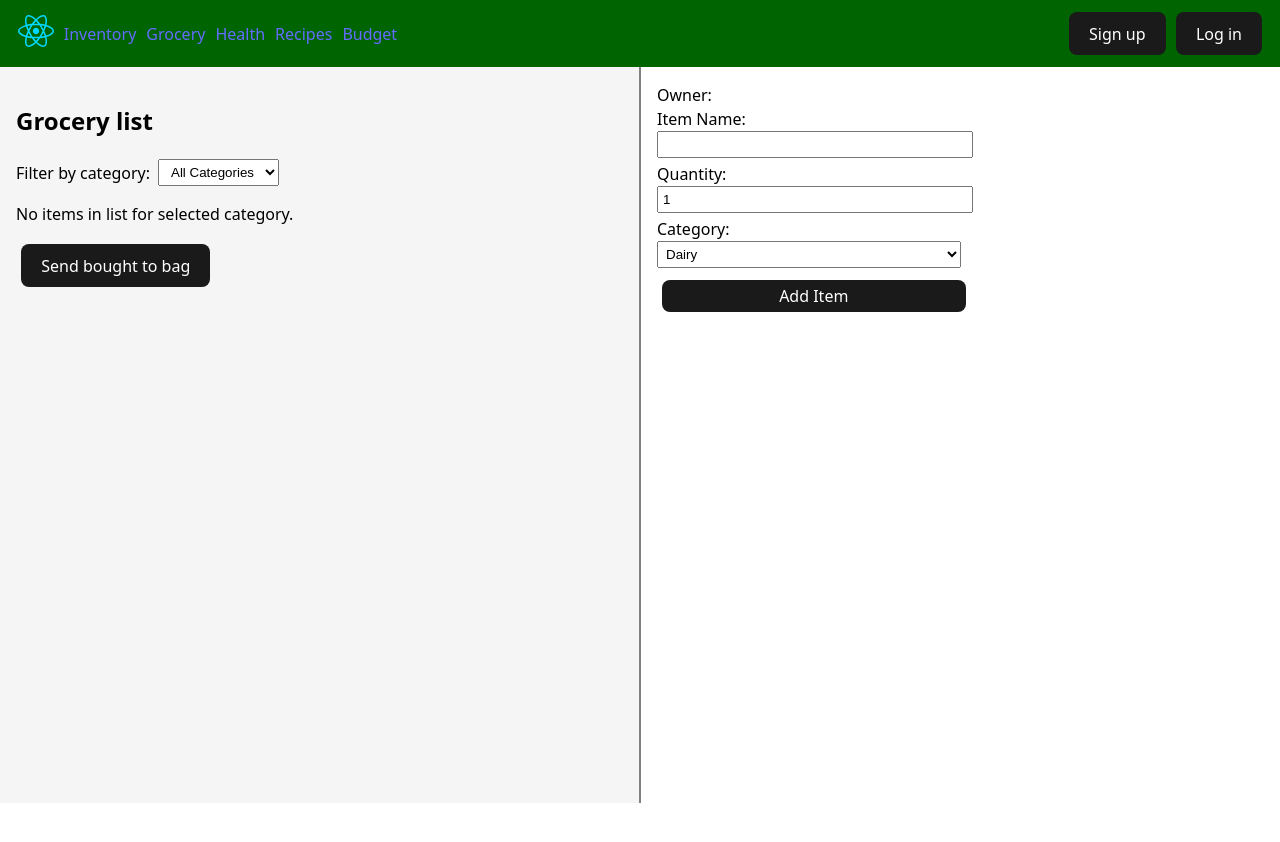
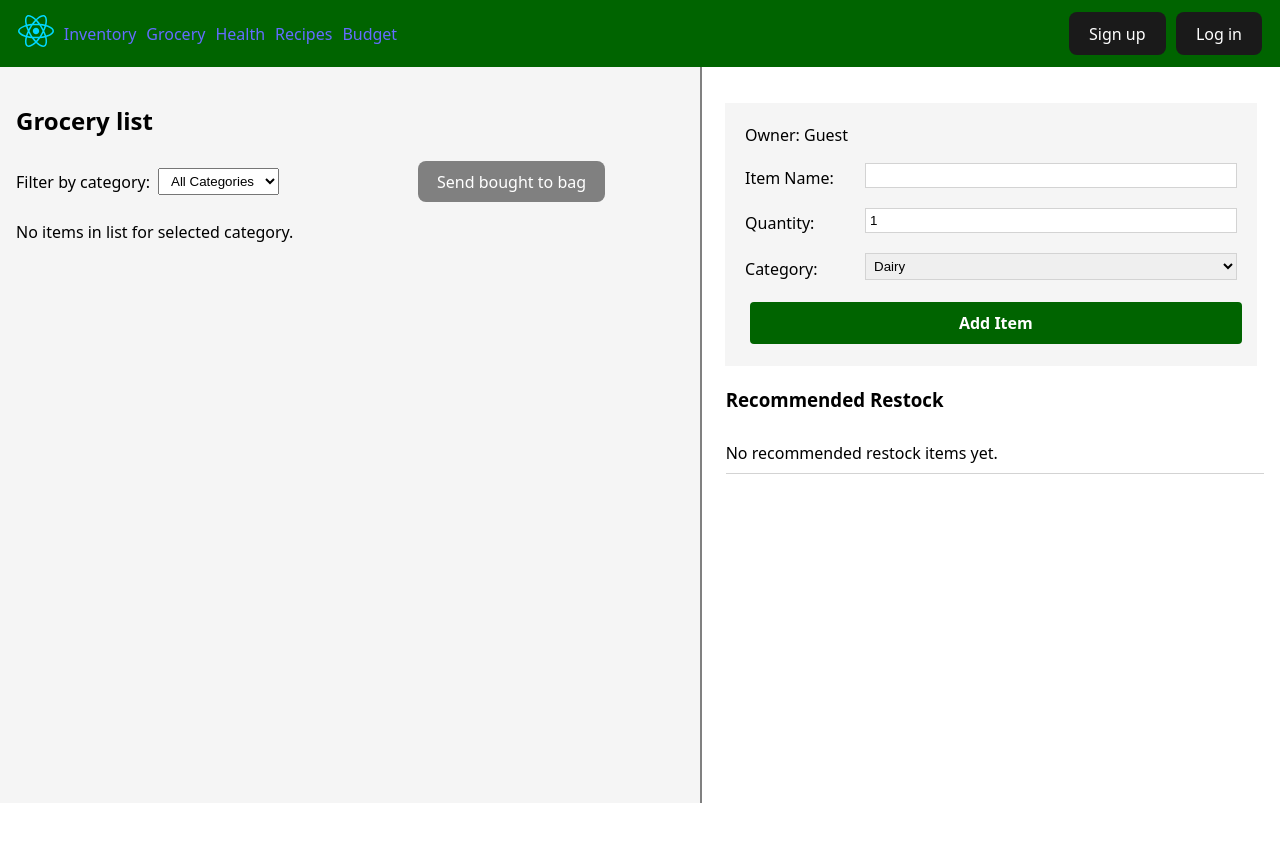
Before and after one commit to PAP-2025-Summer-L6-G1/Final-Project-Frontend, a React (Vite) app: page /grocery in a window 1280 px wide. Shown: the top 842 px of the page. Built offline with nearby package versions, Linux system fonts and the light colour scheme.

Commit message:
Added recommended restock, fixed duplicate logic when editing or adding item, fixed css

```diff
--- a/src/api/groceryList.jsx
+++ b/src/api/groceryList.jsx
@@ -59,6 +59,8 @@ const deleteOneParams = {
 
 export async function newItem(item, items, setItems){ // [items, setItems] = useState()...
   try {
+      const newCapitalizedName = item.name.charAt(0).toUpperCase() + item.name.slice(1);
+      item.name = newCapitalizedName
 
       const postNewParamsWithBody = {
       ...postNewParams,
@@ -118,10 +120,12 @@ export async function updateQuantity(itemId, newQuantity, items, setItems){// [i
 
 export async function updateName(itemId, newName, items, setItems){// [items, setItems] = useState()...
     try {
+        const newCapitalizedName = newName.charAt(0).toUpperCase() + newName.slice(1);
+
         const response = await fetch(apiUpdateItem + itemId, {
             ...updateOneParams,
             body: JSON.stringify({
-                name: newName
+                name: newCapitalizedName
             })
         });
         const prev = items;
@@ -131,7 +135,7 @@ export async function updateName(itemId, newName, items, setItems){// [items, se
         })
         if (response.status === 200) {
         const item = items.find(item => item._id === itemId);
-        item.name = newName;
+        item.name = newCapitalizedName;
         setItems([...items]);
       }
     } catch (error) {
--- a/src/components/GroceryList.css
+++ b/src/components/GroceryList.css
@@ -5,7 +5,7 @@
 
 .grocery-list {
     height: 88vh;
-    width: 50%;
+    width: 55%;
     padding: 16px;
     background-color: whitesmoke;
     border-right: 2px solid gray;
@@ -14,7 +14,7 @@
 
 .grocery-list-form {
     height: 100%;
-    width: 50%;
+    width: 45%;
     padding: 16px;
 }
 
@@ -28,11 +28,15 @@
 
 .category-label {
     font-weight: bold;
-    margin-bottom: 8px;
-    border-bottom: 1px solid lightgrey;
-    padding-bottom: 4px;
+    margin: 16px 0 8px 0;
+    padding: 8px 12px;
+    border: 2px solid lightgray;
+    border-radius: 6px;
+    background-color: lightyellow;
     text-transform: capitalize;
-    width: 75%;
+    width: 89%;
+    text-align: center;
+    box-sizing: border-box;
 }
 
 .filter {
@@ -44,3 +48,21 @@
 .filter select {
   padding: 4px 8px;
 }
+
+.grocery-header {
+    display: flex;
+    justify-content: space-between;
+    width: 89%;
+    align-items: center;
+    margin-bottom: 16px;
+}
+
+.send-bag button {
+    background: gray;
+    border: none;
+    cursor: pointer;
+}
+
+.send-bag button:hover{
+    background: lightgray;
+}
--- a/src/components/GroceryList.jsx
+++ b/src/components/GroceryList.jsx
@@ -13,7 +13,14 @@ export default function GroceryList() {
         const checkedItem = groceryContext.items.filter((item) => item.storageType === "list" && item.isBought)
 
         for (let item of checkedItem) {
-            await groceryContext.updateStorageType(item._id, "bag", groceryContext.items, groceryContext.setItems);
+            const existingBagItem = groceryContext.items.find((bagItem) => (bagItem.storageType === "bag" && bagItem.name.toLowerCase() === item.name.toLowerCase()));
+            if (existingBagItem) {
+                const newQuantity = existingBagItem.quantity + item.quantity;
+                await groceryContext.updateQuantity(existingBagItem._id, newQuantity, groceryContext.items, groceryContext.setItems); // update quantity in bag
+                await groceryContext.deleteItem(item._id, groceryContext.items, groceryContext.setItems); // deletes the list entry
+            } else {
+                await groceryContext.updateStorageType(item._id, "bag", groceryContext.items, groceryContext.setItems); //just moves list item to bag
+            }
         }
     }
 
@@ -36,6 +43,7 @@ export default function GroceryList() {
         <div className="grocery-list-page-container">
             <div className="grocery-list">
                 <h2> Grocery list </h2>
+                <div className="grocery-header">
                     <div className="filter">
                         <label htmlFor="category-filter">Filter by category:</label>
                         <select id="category-filter" value={filterCategory} onChange={(event) => setFilterCategory(event.target.value)} >
@@ -44,6 +52,11 @@ export default function GroceryList() {
                                 <option key={category} value={category}>{category}</option>
                             ))}
                         </select>
+                    </div>
+                    <div className="send-bag">
+                        <button onClick={sendAllBoughtToBag}>Send bought to bag</button>
+                    </div>
+
                 </div>
                 {filteredItems.length === 0 ? (<p>No items in list for selected category.</p>) : null}
                 {Object.entries(groupedItems).map(([category, items]) => (
@@ -54,8 +67,6 @@ export default function GroceryList() {
                         ))}
                     </div>
                 ))}
-
-                <button type="button" className="send-bag-button" onClick={sendAllBoughtToBag}>Send bought to bag</button>
             </div>
 
             <div className="grocery-list-form">
--- a/src/components/GroceryListForm.css
+++ b/src/components/GroceryListForm.css
@@ -1,19 +1,51 @@
-#add-item-form input {
+#add-item-form {
+    width: 90%;
+    padding: 20px;
+    margin:20px auto;
+    background-color: whitesmoke;
+}
+
+#add-item-form label {
+    color: black;
+    width: 120px;
+}
+
+#add-item-form .form-row {
+    display: flex;
+    align-items: center;
+    margin-bottom: 16px;
+}
+
+#add-item-form .form-row input,
+#add-item-form .form-row select {
+    flex: 1;
     padding: 4px;
     margin-bottom: 4px;
     width: 50%;
-}
-
-#add-item-form select {
-    padding: 4px;
-    margin-bottom: 4px;
-    width: 50%;
+    border: 1px solid lightgray;
 }
 
 #add-item-form button {
-    display: block;
-    padding: 4px;
-    margin-top: 8px;
-    width: 50%;
+    width: 100%;
+    padding: 10px;
+    font-size: 16px;
+    font-weight: bold;
+    background-color: darkgreen;
+    color: white;
+    border: none;
+    border-radius: 4px;
+    cursor: pointer;
+}
 
+
+#add-item-form button:hover {
+    background: green;
 }
+
+#owner-label {
+    margin-bottom: 16px;
+}
+
+.recommended-restock {
+    margin: 16px 0px 0px 8px;
+}
--- a/src/components/GroceryListForm.jsx
+++ b/src/components/GroceryListForm.jsx
@@ -2,6 +2,7 @@ import { useEffect, useContext, useState } from "react";
 import GroceryContext from "../contexts/GroceryContext";
 import AccountContext from "../contexts/AccountContext";
 import "./GroceryListForm.css";
+import RestockList from "./RestockList"
 
 export default function GroceryList() {
     const groceryContext = useContext(GroceryContext);
@@ -14,6 +15,7 @@ export default function GroceryList() {
 
     async function handleAddItem(event) {
         event.preventDefault();
+
         const success = await groceryContext.newItem({
             ownerId: accountContext.loggedInUser,
             name: name,
@@ -26,17 +28,22 @@ export default function GroceryList() {
         if (success) {
             setName("");
             setQuantity(1);
-            setCategory("");
+            setCategory("dairy");
             setIsBought(false);
         }
 
         await groceryContext.getItems(accountContext.loggedInUser, groceryContext.setItems);
     }
 
+    //need to probably add in the items in list with items the other storage context
+    const lowStockItems = groceryContext.items.filter((item) => item.quantity <= 2);
+
     return (
+        <>
             <form id="add-item-form" onSubmit={handleAddItem}>
-            <label>Owner: {accountContext.loggedInUser}</label>
+                <label id="owner-label">Owner: {accountContext.loggedInUser === "" ? "Guest" : accountContext.loggedInUser}</label>
 
+                <div className="form-row">
                     <label htmlFor="item-name">Item Name:</label>
                     <input
                         type="text"
@@ -44,13 +51,19 @@ export default function GroceryList() {
                         value={name}
                         onChange={(event)=> setName(event.target.value)}
                         required />
+                </div>
+                <div className="form-row">
                 <label htmlFor="item-quantity">Quantity:</label>
                 <input
                     type="number"
+                    step="1"
+                    min="1"
                     id="item-quantity"
                     value={quantity}
                     onChange={(event) => setQuantity(event.target.value)}
                     required />
+                </div>
+                <div className="form-row">
                 <label htmlFor="item-category">Category:</label>
                 <select
                     id="item-category"
@@ -63,7 +76,13 @@ export default function GroceryList() {
                     <option value="fruit">Fruit</option>
                     <option value="grain">Grain</option>
                 </select>
+                </div>
                 <button type="submit">Add Item</button>
             </form>
+            <div className="recommended-restock">
+                <h3> Recommended Restock </h3>
+                <RestockList lowStockItems={lowStockItems} />
+            </div>
+        </>
     )
 }
--- a/src/components/GroceryListItem.css
+++ b/src/components/GroceryListItem.css
@@ -1,7 +1,7 @@
 .grocery-item-container {
     display: flex;
     justify-content: space-between;
-    width: 70%;
+    width: 85%;
     padding: 8px 16px;
     background-color: white;
     border: 1px solid darkgrey;
--- a/src/components/GroceryListItem.jsx
+++ b/src/components/GroceryListItem.jsx
@@ -24,6 +24,13 @@ export default function GroceryListItem(props) {
     }
 
     async function handleSave() {
+        const duplicate = groceryContext.items.some((currItem) => currItem._id !== item._id && currItem.name.toLowerCase() === newName.trim().toLowerCase() && currItem.storageType === item.storageType)
+
+        if (duplicate) {
+            alert("An item with that name already exists.");
+            return;
+        }
+
         groceryContext.updateName(item._id, newName, groceryContext.items, groceryContext.setItems);
         groceryContext.updateQuantity(item._id, newQuantity, groceryContext.items, groceryContext.setItems);
         setEditing(false);
@@ -75,7 +82,11 @@ export default function GroceryListItem(props) {
             </div>
 
             <div className="item-container-right">
-                {editing ? (<input value={newQuantity} type="number" onChange={(event) => setNewQuantity(Number(event.target.value))}/>) : (
+                {editing ? (<input value={newQuantity} type="number" step="1" min="0" onChange={(event) => {
+                    if (/^\d*$/.test(event.target.value)) {
+                        setNewQuantity(Number(event.target.value));
+                    }
+                }}/>) : (
                     <>
                         <button type="button" className="quantity-button" onClick={() => handleQuantityChange(-1)}>-</button>
                             <span className="item-quantity">{item.quantity}</span>
--- /dev/null
+++ b/src/components/RestockList.css
@@ -0,0 +1,35 @@
+.restock-list {
+    width: 100%;
+    margin-top: 16px;
+    max-height: 250px;
+    overflow-y: auto;
+}
+
+.restock-item {
+    display: flex;
+    align-items: center;
+    gap: 16px;
+    margin-bottom: 8px;
+    border-bottom: 1px solid lightgray;
+    padding: 8px 0;
+}
+
+.restock-item input {
+    width: 60px;
+}
+
+.restock-item button {
+    padding: 6px 12px;
+    background: gray;
+    border: none;
+    border-radius: 4px;
+    cursor: pointer;
+}
+
+.restock-item button:hover {
+    background: lightgray;
+}
+
+.restock-item span {
+    flex: 1;
+}
--- /dev/null
+++ b/src/components/RestockList.jsx
@@ -0,0 +1,59 @@
+import { useEffect, useContext, useState } from "react";
+import "./RestockList.css"
+import GroceryContext from "../contexts/GroceryContext";
+import AccountContext from "../contexts/AccountContext";
+
+
+export default function RestockList(props) {
+    if (props.lowStockItems.length === 0) {
+        return <div className="restock-item">No recommended restock items yet.</div>
+    }
+
+    return (
+        <div className="restock-list">
+            {props.lowStockItems.map((item)=> (
+                <RestockRow item={item} />
+            ))}
+        </div>
+    )
+}
+
+function RestockRow(props) {
+    const groceryContext = useContext(GroceryContext);
+    const accountContext = useContext(AccountContext);
+
+    const [amount, setAmount] = useState(1);
+
+    async function handleAdd() {
+        await groceryContext.newItem({
+            ownerId: accountContext.loggedInUser,
+            name: props.item.name,
+            quantity: amount,
+            category: props.item.category,
+            isBought: false,
+            storageType: "list",
+        }, groceryContext.items, groceryContext.setItems);
+
+        setAmount(1)
+        await groceryContext.getItems(accountContext.loggedInUser, groceryContext.setItems);
+    }
+
+    return (
+        <div className="restock-item">
+            <span>{props.item.name}</span>
+            <span>Current: {props.item.quantity}</span>
+            <input
+                type="number"
+                step="1"
+                min="1"
+                value={amount}
+                onChange={(event) => {
+                    if (/^\d*$/.test(event.target.value)) {
+                        setAmount(Number(event.target.value));
+                    }
+                }}/>
+            <button onClick={handleAdd}>Add</button>
+
+        </div>
+    )
+}
```
Lines whose indentation alone changed are shown as unchanged.
